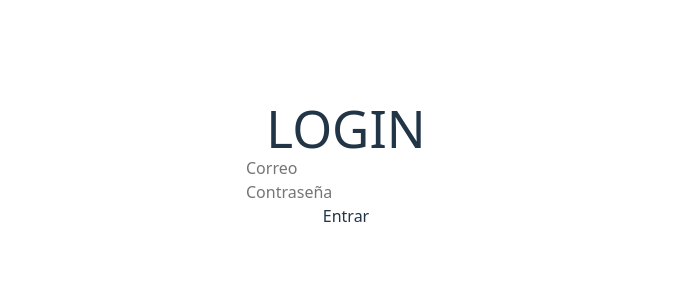
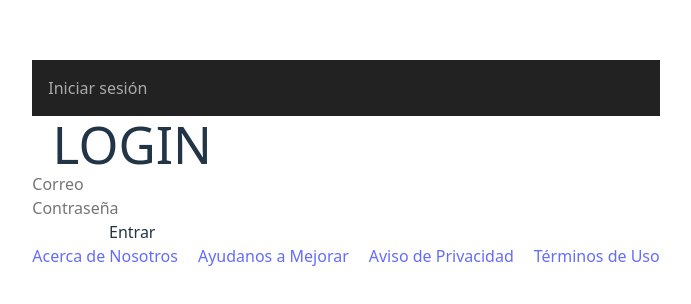
Before and after one commit to ldcantillom/sgpm-frontend, a React (Vite) app: page / in a window 1280 px wide. Shown: the part 236-540 px from the top of the page, without its empty margins (294-985 px from the left). Built offline with nearby package versions, Linux system fonts and the light colour scheme.

Commit message:
[UPDATE] redefining navigation paths. [ADD] Footer.jsx Signup.jsx

```diff
--- a/src/App.jsx
+++ b/src/App.jsx
@@ -1,27 +1,26 @@
-import { Link, Route, Routes } from 'react-router-dom';
-import { useState } from 'react';
+import { Route, Routes } from 'react-router-dom';
+import './styles/App.css';
 
-import './styles/App.css';
 import Login from './pages/Login';
+import Signup from './pages/Signup';
 import Layout from './components/Layout';
-import Bikes from './pages/Bikes'
 import Home from './pages/Home';
+import Bikes from './pages/Bikes';
 
 function App() {
-  const [count, setCount] = useState(0);
+  return (
+    <Routes>
+      <Route path='/' element={<Layout />}>
+        <Route index element={<Login />} />
+        <Route path='login' element={<Login />} />
+        <Route path='signup' element={<Signup />} />
 
-  return (
-    <>
-      <Routes>
-        <Route path='/' element={<Login />} />
-        <Route path='/login' element={<Login />} />
-
-        <Route path='/dashboard' element={<Layout />}>
+        <Route path='dashboard'>
           <Route index element={<Home />} />
           <Route path='bikes' element={<Bikes />} />
         </Route>
-      </Routes>
-    </>
+      </Route>
+    </Routes>
   );
 }
 
--- /dev/null
+++ b/src/components/Footer.jsx
@@ -0,0 +1,17 @@
+import React from 'react'
+import styles from '../styles/Footer.module.css'
+
+const Footer = () => {
+  return (
+    <footer className={styles.footer}>
+      <nav>
+        <a href="">Acerca de Nosotros</a>
+        <a href="">Ayudanos a Mejorar</a>
+        <a href="">Aviso de Privacidad</a>
+        <a href="">Términos de Uso</a>
+      </nav>
+    </footer>
+  )
+}
+
+export default Footer
--- a/src/components/Header.jsx
+++ b/src/components/Header.jsx
@@ -1,32 +1,52 @@
-import { NavLink, useNavigate } from "react-router-dom";
+import { NavLink, useNavigate, Link } from "react-router-dom";
 import styles from "../styles/Header.module.css";
 
-function Header() {
+function Header({ currentPath }) {
   const navigate = useNavigate();
+  const token = sessionStorage.getItem("token");
 
   const handleLogout = () => {
-    sessionStorage.removeItem('token');
-    sessionStorage.removeItem('username');
-    sessionStorage.removeItem('roles');
-    navigate('/login');
+    sessionStorage.clear();
+    navigate("/login");
   };
+
   return (
     <header className={styles.header}>
       <nav className={styles.nav}>
+        {token ? (
+          <>
             <NavLink
               to="/dashboard"
-          className={({ isActive }) => isActive ? styles.activeLink : styles.link}
+              className={({ isActive }) =>
+                isActive ? styles.activeLink : styles.link
+              }
             >
               Inicio
             </NavLink>
             <span className={styles.separator}>|</span>
             <NavLink
               to="/dashboard/bikes"
-          className={({ isActive }) => isActive ? styles.activeLink : styles.link}
+              className={({ isActive }) =>
+                isActive ? styles.activeLink : styles.link
+              }
             >
               Mis Motos
             </NavLink>
             <button onClick={handleLogout}>Cerrar sesión</button>
+          </>
+        ) : (
+          <>
+            {currentPath === "/login" ? (
+              <Link to="/signup" className={styles.link}>
+                Registrarse
+              </Link>
+            ) : (
+              <Link to="/login" className={styles.link}>
+                Iniciar sesión
+              </Link>
+            )}
+          </>
+        )}
       </nav>
     </header>
   );
--- a/src/components/Layout.jsx
+++ b/src/components/Layout.jsx
@@ -1,13 +1,18 @@
-import { Outlet, NavLink } from "react-router-dom";
+import { Outlet, useLocation } from "react-router-dom";
 import Header from "./Header";
+import Footer from "./Footer";
 
 function Layout() {
+  const token = sessionStorage.getItem("token");
+  const location = useLocation();
+
   return (
-    <div>
-      <Header />
+    <div id="layout">
+      <Header currentPath={location.pathname} />
       <main>
         <Outlet />
       </main>
+      <Footer />
     </div>
   );
 }
--- /dev/null
+++ b/src/pages/Signup.jsx
@@ -0,0 +1,9 @@
+import React from 'react'
+
+const Signup = () => {
+  return (
+    <div>Signup</div>
+  )
+}
+
+export default Signup
--- /dev/null
+++ b/src/styles/Footer.module.css
@@ -0,0 +1,10 @@
+.footer {
+    max-width: 1920px;
+}
+
+.footer nav {
+    display: flex;
+        flex-wrap: wrap;
+        gap: 20px;
+        justify-content: space-around;
+}
```
Lines whose indentation alone changed are shown as unchanged.
